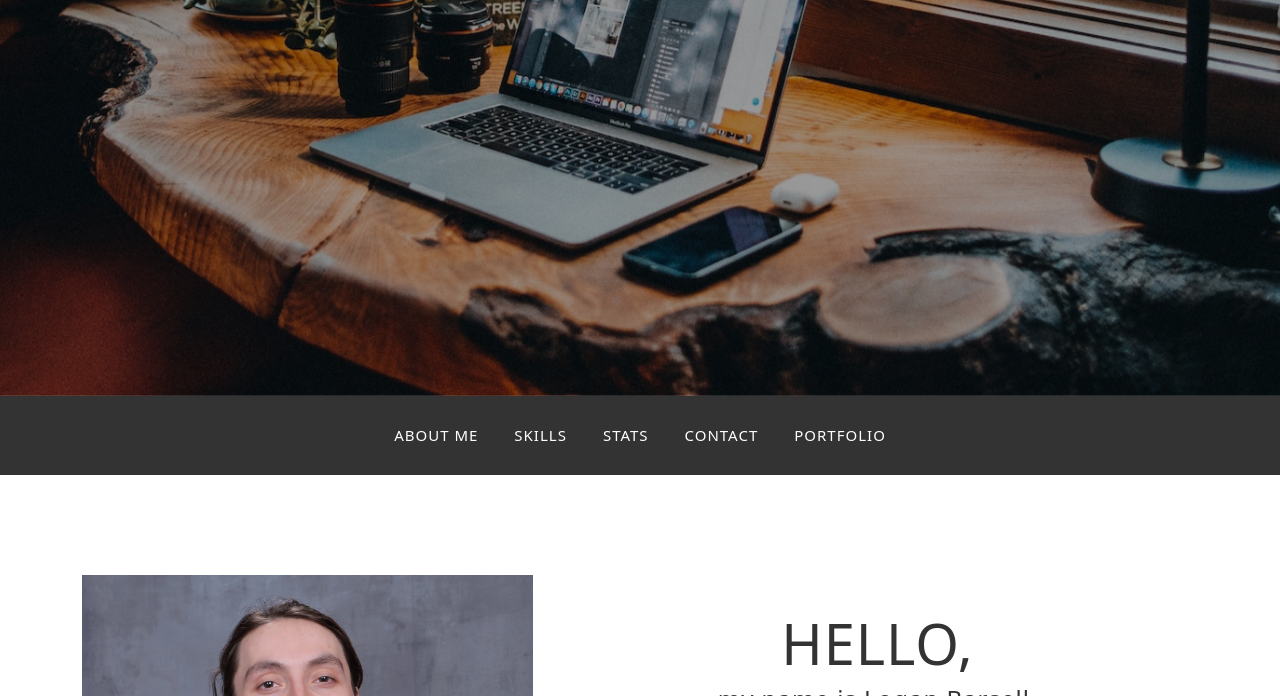
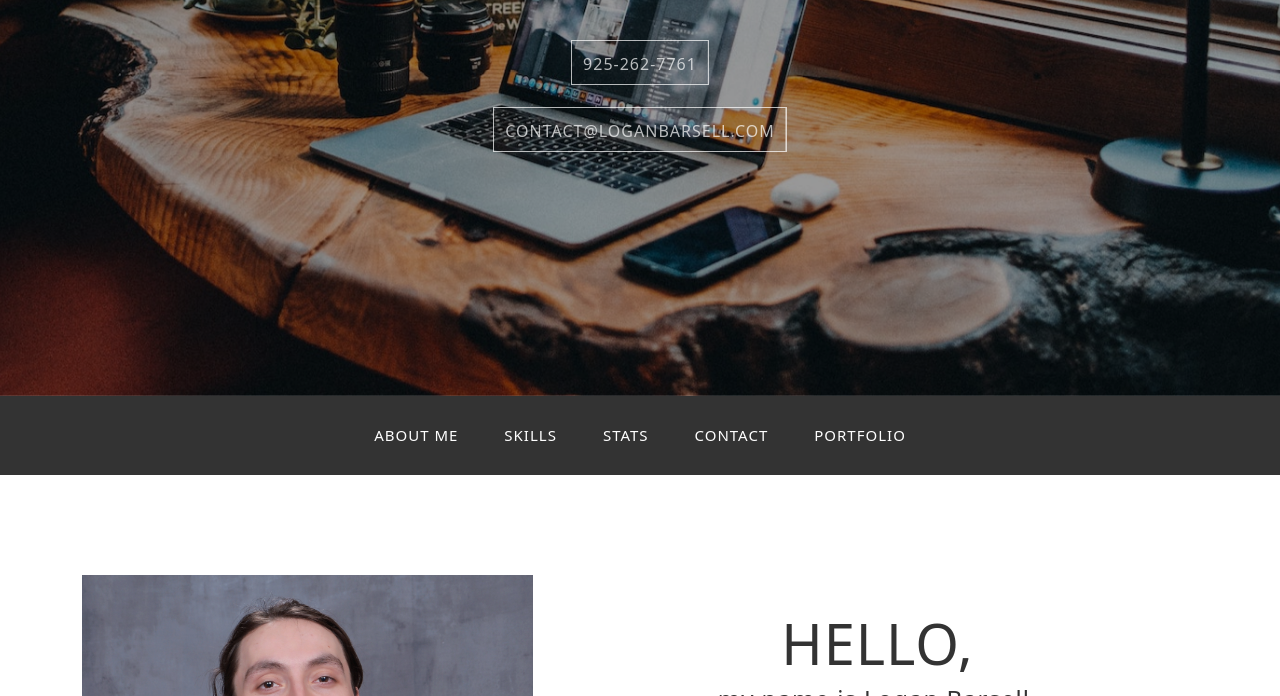
Before and after one commit to logan-barsell/portfolio-site, a website: page public/index.html in a window 1280 px wide. Shown: the part 404-1100 px from the top of the page. Drawn offline with nearby package versions, Linux system fonts and the light colour scheme; files that its build step writes are made by us from their sources; no server answers.

Commit message:
contact buttons and nav bug fix

```diff
--- a/public/index.html
+++ b/public/index.html
@@ -3,7 +3,7 @@
   <head>
     <title>Logan Barsell - Web Developer</title>
     <meta name="viewport" content="width=device-width, initial-scale=1" />
-    <link rel="stylesheet" type="text/css" href="css/superslides.css" />
+    <link rel="stylesheet" type="text/css" href="../static/css/superslides.css" />
     <link
       rel="stylesheet"
       href="https://cdn.jsdelivr.net/npm/@fancyapps/ui/dist/fancybox.css"
@@ -43,6 +43,24 @@
           <p class="main">LOGAN BARSELL</p>
           <p class="sub typed"></p>
         </div>
+
+
+        <div class="container">
+          <a href="tel:+19252627761" class="btn btn-1">
+            <svg>
+              <rect x="0" y="0" fill="none" width="100%" height="100%"/>
+            </svg>
+          925-262-7761
+          </a>
+
+          <a href="mailto:contact@loganbarsell.com" class="btn btn-1">
+            <svg>
+              <rect x="0" y="0" fill="none" width="100%" height="100%"/>
+            </svg>
+          contact@loganbarsell.com
+          </a>
+        </div>
+
       </div>
 
       <nav class="slides-navigation">
@@ -73,21 +91,29 @@
       <div class="collapse navbar-collapse" id="navbarNav">
         <ul class="navbar-nav justify-content-center">
           <li class="nav-item active">
-            <a class="nav-link" href="#about"
-              >ABOUT ME<span class="sr-only">(current)</span></a
-            >
+            <a class="nav-link" href="#about">
+              <span>ABOUT ME</span>
+            </a>
           </li>
           <li class="nav-item">
-            <a class="nav-link" href="#skills">SKILLS</a>
+            <a class="nav-link" href="#skills">
+              <span>SKILLS</span>
+            </a>
           </li>
           <li class="nav-item">
-            <a class="nav-link" href="#stats">STATS</a>
+            <a class="nav-link" href="#stats">
+              <span>STATS</span>
+            </a>
           </li>
           <li class="nav-item">
-            <a class="nav-link" href="#contact">CONTACT</a>
+            <a class="nav-link" href="#slides">
+              <span>CONTACT</span>
+            </a>
           </li>
           <li class="nav-item">
-            <a class="nav-link" href="#portfolio">PORTFOLIO</a>
+            <a class="nav-link" href="#portfolio">
+              <span>PORTFOLIO</span>
+            </a>
           </li>
         </ul>
       </div>
@@ -278,7 +304,7 @@
       <div class="col-md-12 text-center">
         <p class="subHeading">Interested?</p>
         <h2>Feel free to reach out!</h2>
-        <a href="mailto:loganjbars@gmail.com">
+        <a href="#slides">
           <button type="button" class="btn btn-lg btn-outline-light">
             CONTACT ME <i class="fas fa-paper-plane"></i>
           </button>
--- a/static/css/style.css
+++ b/static/css/style.css
@@ -375,3 +375,111 @@ dl {
 .copyrightSection p {
   margin: 0px;
 }
+
+.nav-link span {
+  position: relative;
+  display: block;
+  cursor: pointer;
+  max-width: max-content;
+  margin: auto;
+  padding: 0px 5px;
+}
+
+.nav-link span:before,
+.nav-link span:after {
+  content: '';
+  position: absolute;
+  width: 0%;
+  height: 1px;
+  top: 50%;
+  margin-top: -0.5px;
+  background: #fff;
+}
+
+.nav-link span:before {
+  left: -2.5px;
+}
+.nav-link span:after {
+  right: 2.5px;
+  background: #fff;
+  transition: width 0.8s cubic-bezier(0.22, 0.61, 0.36, 1);
+}
+
+.nav-link span:hover:before {
+  background: #fff;
+  width: 100%;
+  transition: width 0.5s cubic-bezier(0.22, 0.61, 0.36, 1);
+}
+
+.nav-link span:hover:after {
+  background: transparent;
+  width: 100%;
+  transition: 0s;
+}
+
+/* CONTACT BUTTONS */
+
+.titleMessage .btn {
+  display: block;
+  margin: 1em auto;
+  color: #fff;
+  cursor: pointer;
+  font-size: 16px;
+  font-weight: 100;
+  line-height: 37px;
+  max-width: fit-content;
+  position: relative;
+  text-decoration: none;
+  text-transform: uppercase;
+  width: 100%;
+  transition: 1s;
+  opacity: 0.7;
+}
+
+.titleMessage .btn:hover {
+  text-decoration: none;
+  color: white;
+  opacity: 1;
+}
+
+.btn-1 {
+  font-weight: 100;
+}
+
+.btn-1 svg {
+  height: 45px;
+  left: 0;
+  position: absolute;
+  top: 0;
+  width: 100%;
+}
+
+.btn-1 rect {
+  fill: none;
+  stroke: #fff;
+  stroke-width: 2;
+  stroke-dasharray: 422, 0;
+  transition: all 0.35s linear;
+}
+
+.btn-1:hover {
+  font-weight: 900;
+  letter-spacing: 1px;
+}
+
+.btn-1:hover rect {
+  stroke-width: 5;
+  stroke-dasharray: 15, 310;
+  stroke-dashoffset: 48;
+  transition: all 1.35s cubic-bezier(0.19, 1, 0.22, 1);
+}
+
+* {
+  transition-property: all;
+  transition-duration: 0.6s;
+  transition-timing-function: ease;
+}
+
+.titleMessage .container {
+  margin-top: 3em;
+}
--- a/static/js/script.js
+++ b/static/js/script.js
@@ -15,13 +15,13 @@ $(document).ready(function() {
 
   const navLinks = document.querySelectorAll('.nav-item');
   const menuToggle = document.getElementById('navbarNav');
-  const bsCollapse = new bootstrap.Collapse(menuToggle);
-
   navLinks.forEach((l) => {
       l.addEventListener('click', () => {
         const windoww = $(window).width();
         if (windoww < 575) {
+          const bsCollapse = new bootstrap.Collapse(menuToggle);
           bsCollapse.toggle();
+          console.log("toggled");
         }
       });
   });
@@ -33,7 +33,7 @@ $(document).ready(function() {
     if (_opened === true && !clickover.hasClass("navbar-toggler")) {
         $navbar.collapse('hide');
     }
-});
+  });
 
   $('#slides').superslides({
     play: 10000,
@@ -57,21 +57,21 @@ $(document).ready(function() {
 
   $(window).scroll(function() {
 
-    if (window.pageYOffset > skillsTopOffset - $(window).height() + 200 ) {
-      $(function() {
-        $('.chart').easyPieChart({
-            easing: 'easeInOut',
-            barColor: '#fff',
-            trackColor: false,
-            scaleColor: false,
-            lineWidth: 4,
-            size: 152,
-            onStep: (from, to, percent) => {
-              $(this.el).find('.percent').text(Math.round(percent));
-            }
-        });
-      });
-    }
+    // if (window.pageYOffset > skillsTopOffset - $(window).height() + 200 ) {
+    //   $(function() {
+    //     $('.chart').easyPieChart({
+    //         easing: 'easeInOut',
+    //         barColor: '#fff',
+    //         trackColor: false,
+    //         scaleColor: false,
+    //         lineWidth: 4,
+    //         size: 152,
+    //         onStep: (from, to, percent) => {
+    //           $(this.el).find('.percent').text(Math.round(percent));
+    //         }
+    //     });
+    //   });
+    // }
 
     if (!countUpFinished && window.pageYOffset > statsTopOffset - $(window).height() + 200 ) {
       $('.counter').each(function() {
```
